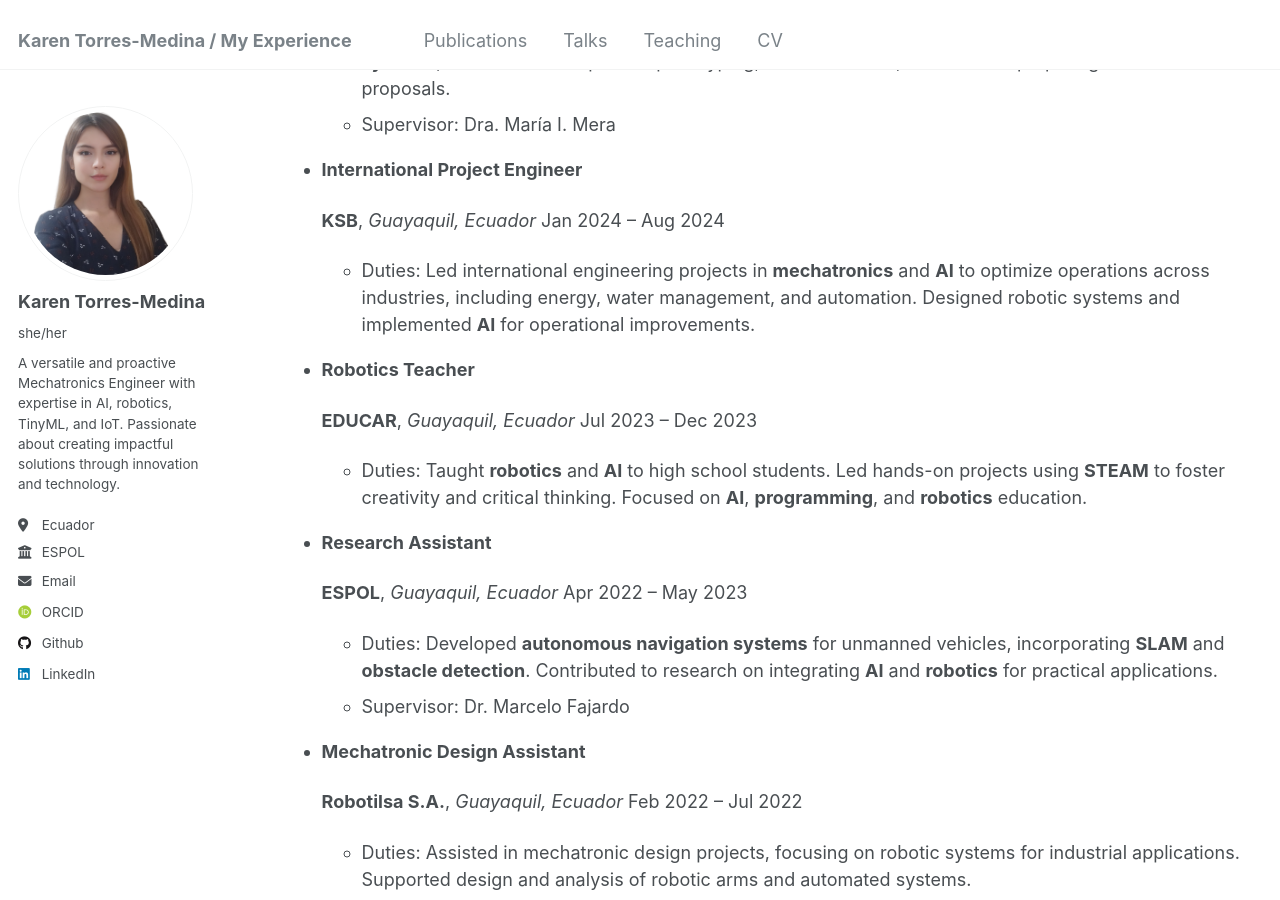
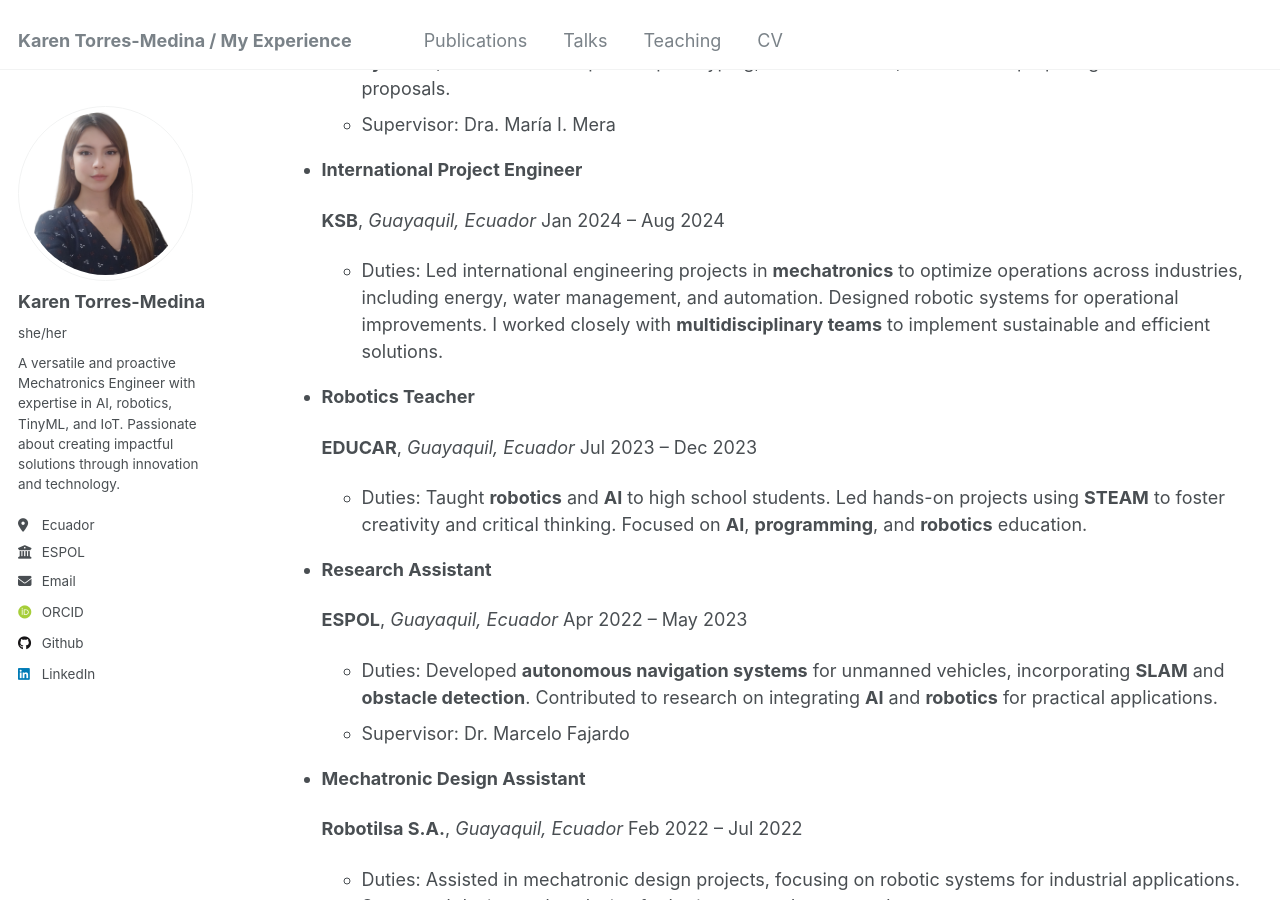
Before and after one commit to kttorres/experience, a Jekyll site: the page built from _pages/cv.md, in a window 1280 px wide and 900 px high, scrolled down 1074 px. Built offline with Jekyll 4.4.1, drawn with Linux system fonts in a browser that asks for light colours; some web fonts are replaced.

Commit message:
Update cv.md

```diff
--- a/_pages/cv.md
+++ b/_pages/cv.md
@@ -50,7 +50,9 @@ redirect_from:
 
   **KSB**, *Guayaquil, Ecuador*
   Jan 2024 – Aug 2024
-  * Duties: Led international engineering projects in **mechatronics** and **AI** to optimize operations across industries, including energy, water management, and automation. Designed robotic systems and implemented **AI** for operational improvements.
+  * Duties: Led international engineering projects in **mechatronics** to optimize operations across industries, including energy, water management, and automation. Designed robotic systems for operational improvements.
+ I worked closely with **multidisciplinary teams** to implement sustainable and efficient solutions.
+
 
 * **Robotics Teacher**
 
```
